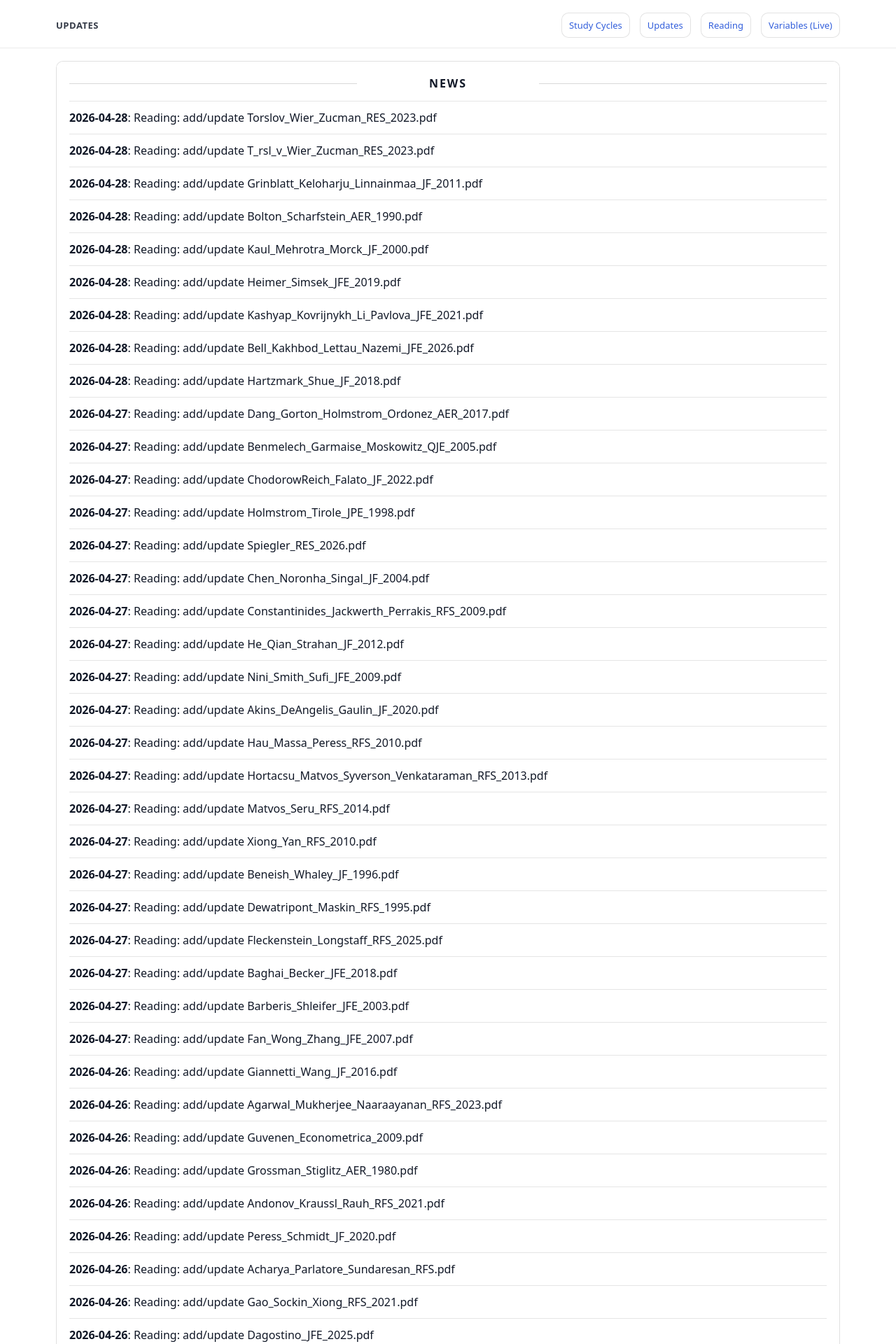
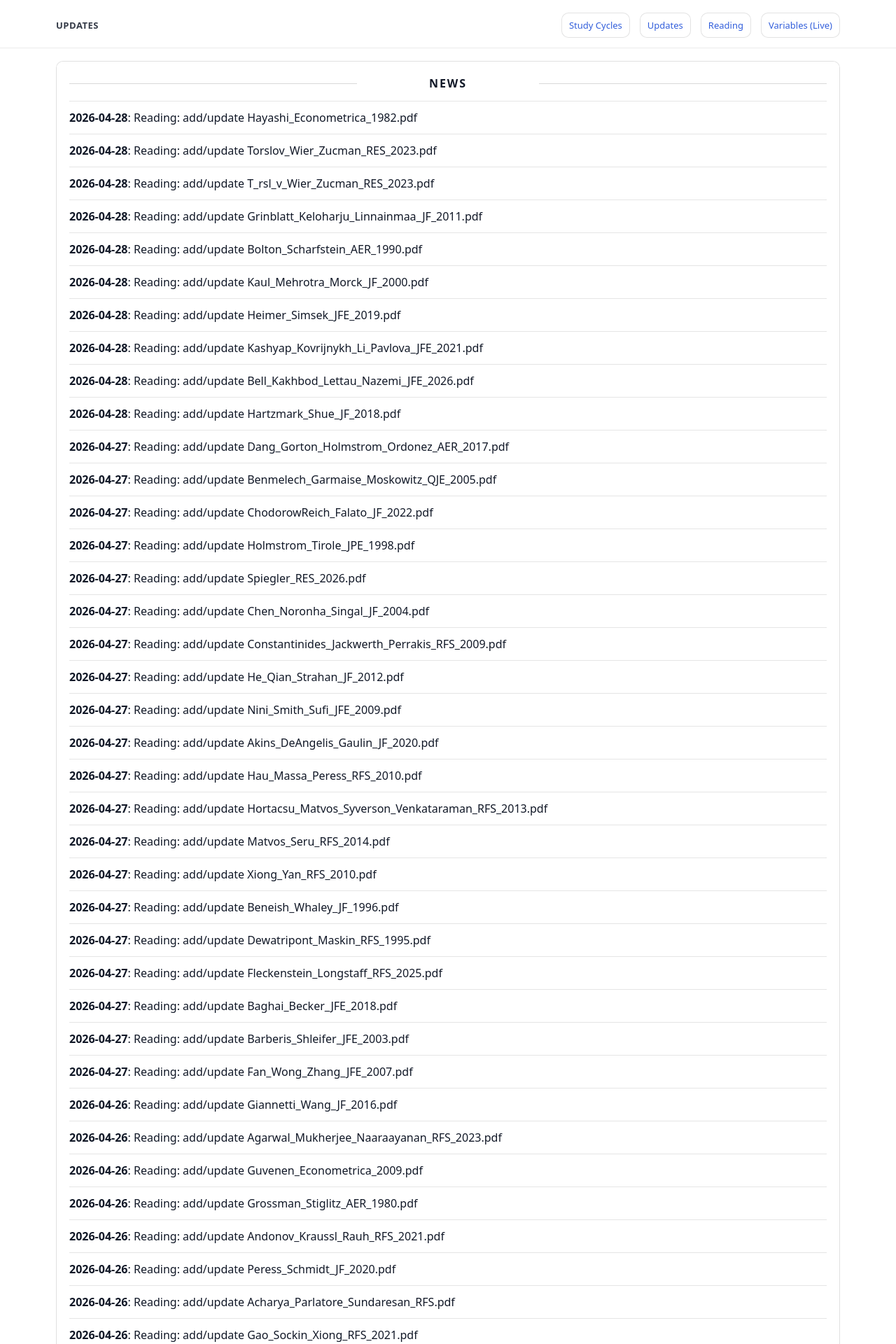
Before and after one commit to yaxinzn/study-archive, a Jekyll site: the page built from updates/index.md, in a window 1280 px wide. Shown: the top 1920 px of the page at 70% size. Built offline with Jekyll 4.4.1, drawn with Linux system fonts in a browser that asks for light colours; some of the changed text lies outside the part shown.

Commit message:
chore: update NEWS feed

```diff
--- a/_data/news.yml
+++ b/_data/news.yml
@@ -1,4 +1,7 @@
 # Auto-generated update history (sorted newest -> oldest). Do not edit manually.
+- ts: "1777330034"
+  date: "2026-04-28"
+  title: "Reading: add/update Hayashi_Econometrica_1982.pdf"
 - ts: "1777329896"
   date: "2026-04-28"
   title: "Reading: add/update Torslov_Wier_Zucman_RES_2023.pdf"
```
